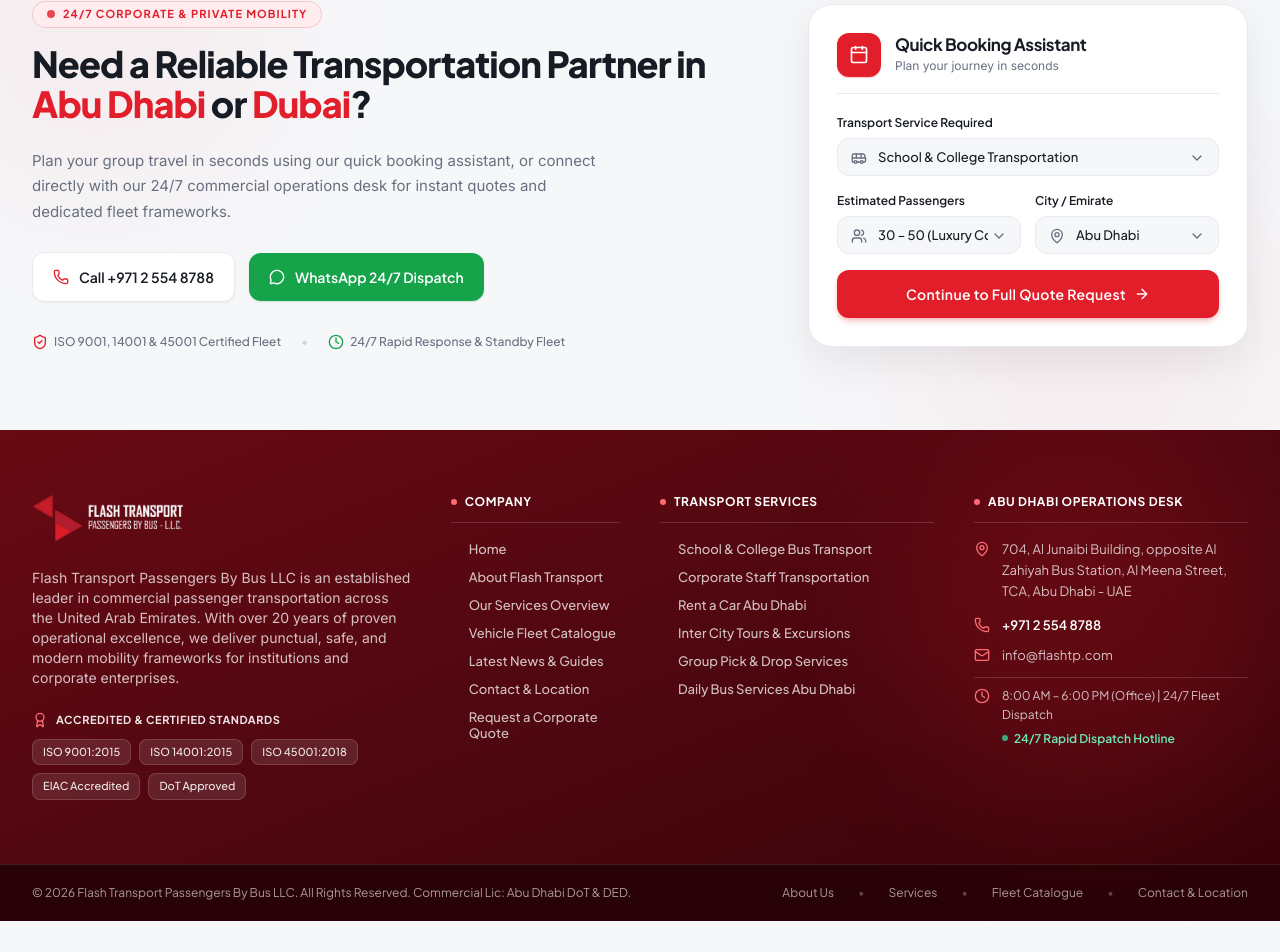
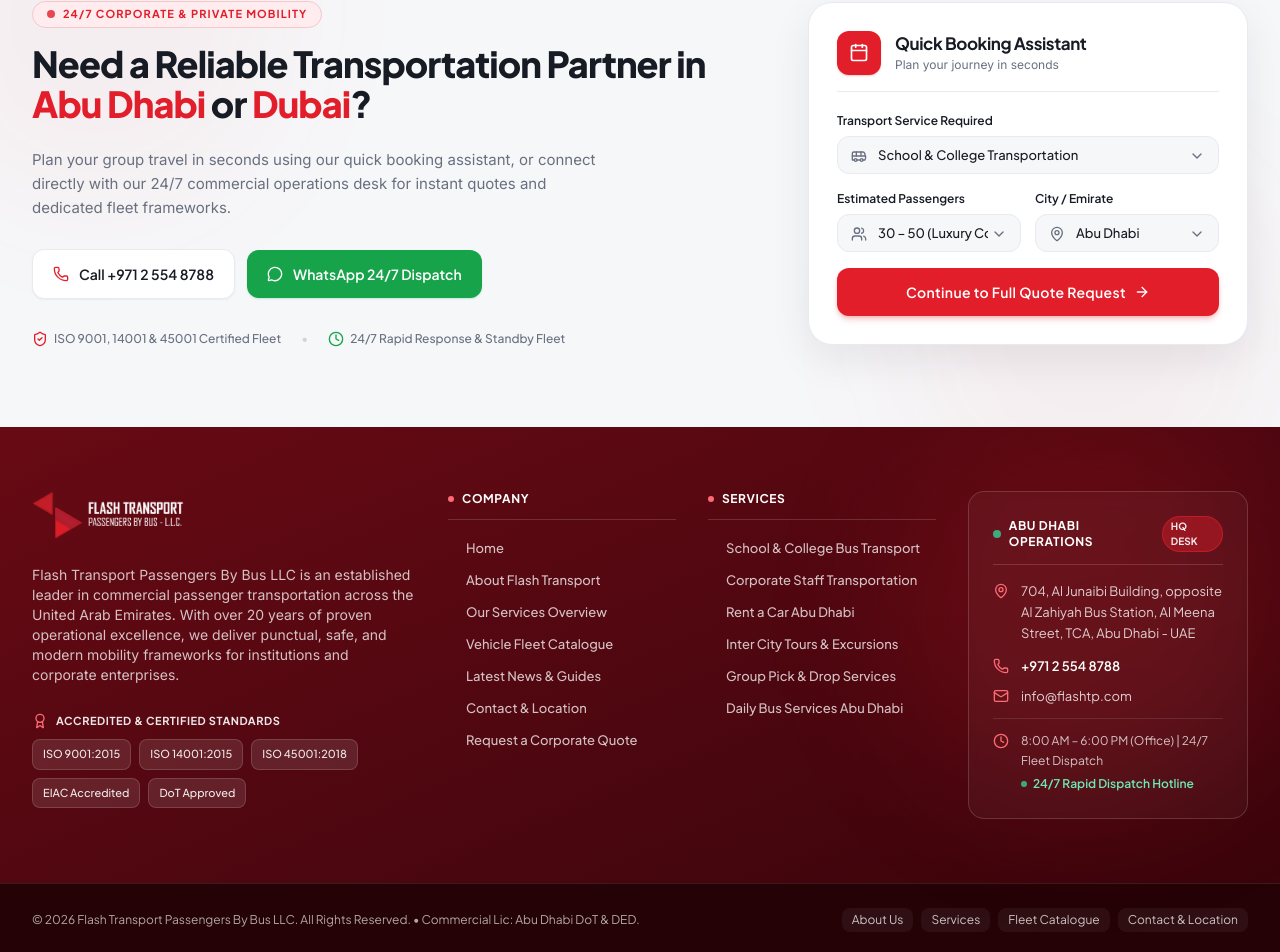
Before and after one commit to zynexta/Flashtp, a React (Vite) app: page /about-us/ in a window 1280 px wide. Shown: the part 3817-4769 px from the top of the page. Before the commit the page ends 4738 px from the top, so only its background shows below. Built offline with nearby package versions, Linux system fonts and the light colour scheme; a web font is replaced by a local one.

Commit message:
mobile view  updated

```diff
--- a/src/components/layout/Footer.tsx
+++ b/src/components/layout/Footer.tsx
@@ -14,39 +14,39 @@ export const Footer: React.FC = () => {
       {/* =========================================================================
           G. TRANSPORTATION BOOKING SECTION (Light Corporate Canvas + White Card)
          ========================================================================= */}
-      <section className="bg-[#F6F7F9] border-t border-[#E8EAF0] relative overflow-hidden py-14 sm:py-20">
+      <section className="bg-[#F6F7F9] border-t border-[#E8EAF0] relative overflow-hidden py-12 sm:py-16 lg:py-20">
         {/* Subtle decorative background waves */}
         <div className="absolute -top-24 -left-24 w-96 h-96 bg-[#E31E2B]/[0.04] rounded-full blur-3xl pointer-events-none" />
         <div className="absolute -bottom-24 right-0 w-96 h-96 bg-[#E31E2B]/[0.04] rounded-full blur-3xl pointer-events-none" />
 
         <div className="max-w-7xl mx-auto px-4 sm:px-6 lg:px-8 relative z-10">
-          <div className="grid grid-cols-1 lg:grid-cols-12 gap-10 lg:gap-12 items-center">
+          <div className="grid grid-cols-1 lg:grid-cols-12 gap-8 sm:gap-10 lg:gap-12 items-center">
             {/* Left Column: Heading, Value proposition, direct contact & dispatch badges */}
-            <div className="lg:col-span-7 space-y-6 text-center lg:text-left">
+            <div className="lg:col-span-7 space-y-5 sm:space-y-6 text-center lg:text-left">
               <div>
-                <div className="inline-flex items-center gap-2 px-3.5 py-1 rounded-full bg-[#FEECEE] border border-[#F5C6CA] mb-4">
+                <div className="inline-flex items-center gap-2 px-3.5 py-1 rounded-full bg-[#FEECEE] border border-[#F5C6CA] mb-3 sm:mb-4">
                   <span className="w-2 h-2 rounded-full bg-[#E31E2B] animate-pulse" />
                   <span className="font-sans text-[11px] uppercase font-bold tracking-widest text-[#E31E2B]">
                     24/7 Corporate &amp; Private Mobility
                   </span>
                 </div>
 
-                <h2 className="font-sans text-2xl sm:text-3xl lg:text-4xl font-extrabold text-[#171B23] tracking-tight leading-[1.2]">
+                <h2 className="font-sans text-2xl sm:text-3xl lg:text-4xl font-extrabold text-[#171B23] tracking-tight leading-[1.25]">
                   Need a Reliable Transportation Partner in{' '}
                   <span className="text-[#E31E2B]">Abu Dhabi</span> or{' '}
                   <span className="text-[#E31E2B]">Dubai</span>?
                 </h2>
               </div>
 
-              <p className="font-body text-sm sm:text-[15px] text-[#687080] leading-[1.7] max-w-xl mx-auto lg:mx-0 font-normal">
+              <p className="font-body text-sm sm:text-[15px] text-[#687080] leading-relaxed max-w-xl mx-auto lg:mx-0 font-normal">
                 Plan your group travel in seconds using our quick booking assistant, or connect directly with our 24/7 commercial operations desk for instant quotes and dedicated fleet frameworks.
               </p>
 
               {/* Direct Contact Points */}
-              <div className="flex flex-wrap items-center justify-center lg:justify-start gap-3.5 pt-1">
+              <div className="flex flex-col sm:flex-row items-stretch sm:items-center justify-center lg:justify-start gap-3 pt-1 w-full sm:w-auto">
                 <a
                   href={`tel:${COMPANY_CONTACT.phone}`}
-                  className="inline-flex items-center gap-2.5 px-5 py-3.5 rounded-xl bg-white hover:bg-[#FAFAFB] text-[#171B23] font-sans font-semibold text-sm transition-all border border-[#E8EAF0] hover:border-[#E31E2B]/40 active:scale-[0.98] shadow-sm"
+                  className="inline-flex items-center justify-center gap-2.5 px-5 py-3.5 rounded-xl bg-white hover:bg-[#FAFAFB] text-[#171B23] font-sans font-semibold text-sm transition-all border border-[#E8EAF0] hover:border-[#E31E2B]/40 active:scale-[0.98] shadow-sm w-full sm:w-auto text-center"
                 >
                   <Phone className="w-4 h-4 text-[#E31E2B]" />
                   <span>Call {COMPANY_CONTACT.phoneDisplay}</span>
@@ -56,7 +56,7 @@ export const Footer: React.FC = () => {
                   href={`https://wa.me/${COMPANY_CONTACT.whatsapp.replace(/[^0-9]/g, '')}`}
                   target="_blank"
                   rel="noopener noreferrer"
-                  className="inline-flex items-center gap-2.5 px-5 py-3.5 rounded-xl bg-[#16A34A] hover:bg-[#15803D] text-white font-sans font-semibold text-sm transition-all active:scale-[0.98] shadow-sm shadow-emerald-600/20"
+                  className="inline-flex items-center justify-center gap-2.5 px-5 py-3.5 rounded-xl bg-[#16A34A] hover:bg-[#15803D] text-white font-sans font-semibold text-sm transition-all active:scale-[0.98] shadow-sm shadow-emerald-600/20 w-full sm:w-auto text-center"
                 >
                   <MessageCircle className="w-4 h-4 text-white" />
                   <span>WhatsApp 24/7 Dispatch</span>
@@ -64,21 +64,21 @@ export const Footer: React.FC = () => {
               </div>
 
               {/* Trust Badges */}
-              <div className="pt-2 flex flex-wrap items-center justify-center lg:justify-start gap-y-2 gap-x-5 text-xs text-[#687080] font-sans font-medium">
-                <span className="flex items-center gap-1.5">
-                  <ShieldCheck className="w-4 h-4 text-[#E31E2B]" />
+              <div className="pt-2 flex flex-col sm:flex-row items-center justify-center lg:justify-start gap-2.5 sm:gap-5 text-xs text-[#687080] font-sans font-medium">
+                <span className="inline-flex items-center gap-1.5">
+                  <ShieldCheck className="w-4 h-4 text-[#E31E2B] flex-shrink-0" />
                   ISO 9001, 14001 &amp; 45001 Certified Fleet
                 </span>
                 <span className="hidden sm:inline text-[#D1D5DB]">•</span>
-                <span className="flex items-center gap-1.5">
-                  <Clock className="w-4 h-4 text-[#16A34A]" />
+                <span className="inline-flex items-center gap-1.5">
+                  <Clock className="w-4 h-4 text-[#16A34A] flex-shrink-0" />
                   24/7 Rapid Response &amp; Standby Fleet
                 </span>
               </div>
             </div>
 
             {/* Right Column: Clean White Quick Booking Assistant Card */}
-            <div className="lg:col-span-5 flex justify-center lg:justify-end">
+            <div className="lg:col-span-5 flex justify-center lg:justify-end w-full">
               <QuickBookingAssistant variant="light" className="w-full max-w-[440px]" />
             </div>
           </div>
@@ -92,51 +92,53 @@ export const Footer: React.FC = () => {
         {/* Subtle ambient corner glow */}
         <div className="absolute top-0 right-0 w-96 h-96 bg-[#E31E2B]/15 rounded-full blur-3xl pointer-events-none" />
 
-        <div className="max-w-7xl mx-auto px-4 sm:px-6 lg:px-8 py-14 sm:py-16 relative z-10">
-          <div className="grid grid-cols-1 md:grid-cols-2 lg:grid-cols-12 gap-10 lg:gap-10">
+        <div className="max-w-7xl mx-auto px-4 sm:px-6 lg:px-8 py-12 sm:py-16 relative z-10">
+          <div className="grid grid-cols-1 md:grid-cols-2 lg:grid-cols-12 gap-8 sm:gap-10 lg:gap-8 items-start">
             {/* Col 1: Brand Identity & Accreditation Standards */}
-            <div className="lg:col-span-4 space-y-5">
+            <div className="lg:col-span-4 space-y-4 sm:space-y-5">
               <Link to={ROUTES.HOME} className="inline-block group">
                 <img
                   src="/images/flash-transport-logo-white.png?v=3"
                   alt="Flash Transport Passengers By Bus LLC"
-                  className="h-11 sm:h-12 w-auto object-contain transition-transform group-hover:scale-[1.02]"
+                  className="h-10 sm:h-12 w-auto object-contain transition-transform group-hover:scale-[1.02]"
                 />
               </Link>
 
-              <p className="font-body text-[13px] sm:text-sm text-white/75 leading-relaxed max-w-sm font-normal">
+              <p className="font-body text-xs sm:text-sm text-white/75 leading-relaxed max-w-sm font-normal">
                 Flash Transport Passengers By Bus LLC is an established leader in commercial passenger transportation across the United Arab Emirates. With over 20 years of proven operational excellence, we deliver punctual, safe, and modern mobility frameworks for institutions and corporate enterprises.
               </p>
 
               {/* Certifications preview */}
-              <div className="pt-1 font-sans space-y-2.5">
+              <div className="pt-2 font-sans space-y-2.5">
                 <div className="text-[11px] font-bold uppercase tracking-wider text-white/90 flex items-center gap-2">
-                  <Award className="w-4 h-4 text-[#FF6B75]" />
+                  <Award className="w-4 h-4 text-[#FF6B75] flex-shrink-0" />
                   <span>Accredited &amp; Certified Standards</span>
                 </div>
-                <div className="flex flex-wrap items-center gap-2">
-                  <span className="px-2.5 py-1 rounded-lg bg-white/10 text-[11px] font-medium text-white/90 border border-white/15 hover:bg-white/15 transition-colors">
+                <div className="grid grid-cols-2 sm:flex sm:flex-wrap gap-2">
+                  <span className="px-2.5 py-1.5 rounded-lg bg-white/10 text-[11px] font-medium text-white/90 border border-white/15 text-center sm:text-left">
                     ISO 9001:2015
                   </span>
-                  <span className="px-2.5 py-1 rounded-lg bg-white/10 text-[11px] font-medium text-white/90 border border-white/15 hover:bg-white/15 transition-colors">
+                  <span className="px-2.5 py-1.5 rounded-lg bg-white/10 text-[11px] font-medium text-white/90 border border-white/15 text-center sm:text-left">
                     ISO 14001:2015
                   </span>
-                  <span className="px-2.5 py-1 rounded-lg bg-white/10 text-[11px] font-medium text-white/90 border border-white/15 hover:bg-white/15 transition-colors">
+                  <span className="px-2.5 py-1.5 rounded-lg bg-white/10 text-[11px] font-medium text-white/90 border border-white/15 text-center sm:text-left">
                     ISO 45001:2018
                   </span>
-                  <span className="px-2.5 py-1 rounded-lg bg-white/10 text-[11px] font-medium text-white/90 border border-white/15 hover:bg-white/15 transition-colors">
+                  <span className="px-2.5 py-1.5 rounded-lg bg-white/10 text-[11px] font-medium text-white/90 border border-white/15 text-center sm:text-left">
                     EIAC Accredited
                   </span>
-                  <span className="px-2.5 py-1 rounded-lg bg-white/10 text-[11px] font-medium text-white/90 border border-white/15 hover:bg-white/15 transition-colors">
+                  <span className="col-span-2 sm:col-span-1 px-2.5 py-1.5 rounded-lg bg-white/10 text-[11px] font-medium text-white/90 border border-white/15 text-center sm:text-left">
                     DoT Approved
                   </span>
                 </div>
               </div>
             </div>
 
-            {/* Col 2: Company Navigation */}
-            <div className="lg:col-span-2 space-y-4">
-              <h4 className="font-sans text-xs font-bold uppercase tracking-wider text-white border-b border-white/15 pb-3 flex items-center gap-2">
+            {/* Col 2 & Col 3: Company Navigation & Transport Services Links (Side-by-side on Mobile) */}
+            <div className="grid grid-cols-2 gap-6 sm:gap-8 lg:col-span-5">
+              {/* Company Links */}
+              <div className="space-y-3.5 sm:space-y-4">
+                <h4 className="font-sans text-xs font-bold uppercase tracking-wider text-white border-b border-white/15 pb-2.5 sm:pb-3 flex items-center gap-2">
                   <span className="w-1.5 h-1.5 rounded-full bg-[#FF6B75]" />
                   <span>Company</span>
                 </h4>
@@ -145,9 +147,9 @@ export const Footer: React.FC = () => {
                     <li key={item.label}>
                       <Link
                         to={item.href}
-                      className="text-white/75 hover:text-white transition-colors flex items-center gap-1.5 group py-0.5"
+                        className="text-white/75 hover:text-white transition-colors flex items-center gap-1.5 group py-1"
                       >
-                      <ArrowRight className="w-3 h-3 text-[#FF6B75] opacity-0 -translate-x-1 group-hover:opacity-100 group-hover:translate-x-0 transition-all flex-shrink-0" />
+                        <ArrowRight className="w-3 h-3 text-[#FF6B75] opacity-0 -translate-x-1 group-hover:opacity-100 group-hover:translate-x-0 transition-all flex-shrink-0 hidden sm:inline-block" />
                         <span className="transition-transform group-hover:translate-x-0.5">{item.label}</span>
                       </Link>
                     </li>
@@ -155,35 +157,42 @@ export const Footer: React.FC = () => {
                 </ul>
               </div>
 
-            {/* Col 3: Services */}
-            <div className="lg:col-span-3 space-y-4">
-              <h4 className="font-sans text-xs font-bold uppercase tracking-wider text-white border-b border-white/15 pb-3 flex items-center gap-2">
+              {/* Transport Services Links */}
+              <div className="space-y-3.5 sm:space-y-4">
+                <h4 className="font-sans text-xs font-bold uppercase tracking-wider text-white border-b border-white/15 pb-2.5 sm:pb-3 flex items-center gap-2">
                   <span className="w-1.5 h-1.5 rounded-full bg-[#FF6B75]" />
-                <span>Transport Services</span>
+                  <span>Services</span>
                 </h4>
                 <ul className="space-y-2 text-xs sm:text-[13px] font-sans font-medium">
                   {FOOTER_SERVICES_LINKS.map((item) => (
                     <li key={item.label}>
                       <Link
                         to={item.href}
-                      className="text-white/75 hover:text-white transition-colors flex items-center gap-1.5 group py-0.5"
+                        className="text-white/75 hover:text-white transition-colors flex items-center gap-1.5 group py-1"
                       >
-                      <ArrowRight className="w-3 h-3 text-[#FF6B75] opacity-0 -translate-x-1 group-hover:opacity-100 group-hover:translate-x-0 transition-all flex-shrink-0" />
+                        <ArrowRight className="w-3 h-3 text-[#FF6B75] opacity-0 -translate-x-1 group-hover:opacity-100 group-hover:translate-x-0 transition-all flex-shrink-0 hidden sm:inline-block" />
                         <span className="transition-transform group-hover:translate-x-0.5">{item.label}</span>
                       </Link>
                     </li>
                   ))}
                 </ul>
               </div>
+            </div>
 
-            {/* Col 4: Operations & Contact Headquarters */}
-            <div className="lg:col-span-3 space-y-4">
-              <h4 className="font-sans text-xs font-bold uppercase tracking-wider text-white border-b border-white/15 pb-3 flex items-center gap-2">
-                <span className="w-1.5 h-1.5 rounded-full bg-[#FF6B75]" />
-                <span>Abu Dhabi Operations Desk</span>
+            {/* Col 4: Abu Dhabi Operations Desk (Styled Corporate Micro-Card on Mobile/Desktop) */}
+            <div className="lg:col-span-3 w-full">
+              <div className="bg-black/20 sm:bg-white/[0.04] border border-white/15 rounded-2xl p-5 sm:p-6 backdrop-blur-sm space-y-4">
+                <div className="flex items-center justify-between border-b border-white/15 pb-3">
+                  <h4 className="font-sans text-xs font-bold uppercase tracking-wider text-white flex items-center gap-2">
+                    <span className="w-2 h-2 rounded-full bg-emerald-400 animate-pulse" />
+                    <span>Abu Dhabi Operations</span>
                   </h4>
+                  <span className="text-[10px] uppercase font-bold px-2 py-0.5 rounded-full bg-[#E31E2B]/40 text-white/90 border border-[#E31E2B]/60">
+                    HQ Desk
+                  </span>
+                </div>
 
-              <div className="space-y-3.5 text-xs sm:text-[13px] text-white/75">
+                <div className="space-y-3.5 text-xs sm:text-[13px] text-white/80">
                   <div className="flex items-start gap-3">
                     <MapPin className="w-4 h-4 text-[#FF6B75] flex-shrink-0 mt-0.5" />
                     <span className="leading-relaxed">
@@ -211,7 +220,7 @@ export const Footer: React.FC = () => {
                     </a>
                   </div>
 
-                <div className="flex items-start gap-3 pt-2 border-t border-white/15">
+                  <div className="flex items-start gap-3 pt-3 border-t border-white/10">
                     <Clock className="w-4 h-4 text-[#FF6B75] flex-shrink-0 mt-0.5" />
                     <div className="text-xs leading-relaxed">
                       <span className="text-white/75">{COMPANY_CONTACT.workingHours.hours}</span>
@@ -225,27 +234,40 @@ export const Footer: React.FC = () => {
               </div>
             </div>
           </div>
+        </div>
 
         {/* Bottom Legal & Copyright Bar */}
-        <div className="border-t border-white/10 py-5 bg-[#290207]">
-          <div className="max-w-7xl mx-auto px-4 sm:px-6 lg:px-8 flex flex-col sm:flex-row items-center justify-between gap-4 text-xs text-white/60">
-            <div>
-              &copy; {currentYear} Flash Transport Passengers By Bus LLC. All Rights Reserved. Commercial Lic: Abu Dhabi DoT &amp; DED.
+        <div className="border-t border-white/10 py-6 pb-24 sm:pb-6 bg-[#240206]">
+          <div className="max-w-7xl mx-auto px-4 sm:px-6 lg:px-8 flex flex-col md:flex-row items-center justify-between gap-4 text-xs text-white/65 text-center md:text-left">
+            <div className="leading-relaxed">
+              &copy; {currentYear} Flash Transport Passengers By Bus LLC. All Rights Reserved.
+              <span className="block sm:inline text-white/50 sm:text-inherit mt-1 sm:mt-0">
+                {' '}<span className="hidden sm:inline">•</span> Commercial Lic: Abu Dhabi DoT &amp; DED.
+              </span>
             </div>
-            <div className="flex flex-wrap items-center justify-center gap-4 sm:gap-6">
-              <Link to={ROUTES.ABOUT} className="hover:text-white transition-colors">
+            <div className="flex flex-wrap items-center justify-center gap-1.5 sm:gap-2">
+              <Link
+                to={ROUTES.ABOUT}
+                className="px-2.5 py-1 rounded-lg bg-white/5 hover:bg-white/10 text-white/75 hover:text-white transition-colors"
+              >
                 About Us
               </Link>
-              <span className="text-white/25">•</span>
-              <Link to={ROUTES.SERVICES} className="hover:text-white transition-colors">
+              <Link
+                to={ROUTES.SERVICES}
+                className="px-2.5 py-1 rounded-lg bg-white/5 hover:bg-white/10 text-white/75 hover:text-white transition-colors"
+              >
                 Services
               </Link>
-              <span className="text-white/25">•</span>
-              <Link to={ROUTES.FLEET} className="hover:text-white transition-colors">
+              <Link
+                to={ROUTES.FLEET}
+                className="px-2.5 py-1 rounded-lg bg-white/5 hover:bg-white/10 text-white/75 hover:text-white transition-colors"
+              >
                 Fleet Catalogue
               </Link>
-              <span className="text-white/25">•</span>
-              <Link to={ROUTES.CONTACT} className="hover:text-white transition-colors">
+              <Link
+                to={ROUTES.CONTACT}
+                className="px-2.5 py-1 rounded-lg bg-white/5 hover:bg-white/10 text-white/75 hover:text-white transition-colors"
+              >
                 Contact &amp; Location
               </Link>
             </div>
```
Also changed, not shown: src/components/home/ServicesPreview.tsx (+14 -14 lines), src/components/services/ServiceCard.tsx (+8 -8 lines), src/components/home/Hero.tsx (line endings or trailing spaces), 5 other files (tests, documents, lock files or other folders). Lines whose indentation alone changed are shown as unchanged.
